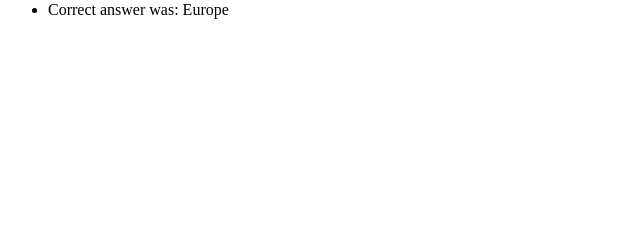
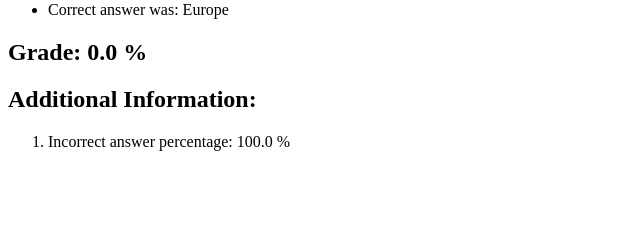
Before and after one commit to GGLozanov/iTester, a Flask app: page /test/1/grade in a window 1280 px wide. Shown: the part 336-576 px from the top of the page, without its empty margins (0-640 px from the left). Run offline with Flask 2, Linux system fonts and the light colour scheme; data comes from the database, SQL or seed files in the repository.

Commit message:
Test grading w/more info. Template bugged & gives incorrect answers.

```diff
--- a/adapter.py
+++ b/adapter.py
@@ -12,7 +12,7 @@ class Adapter:
 		print(rows)
 		for row in rows:
 			row[2] = answers[row[0] - 1]
-			# set the answers to the answer element in each question (find the apt answer by id -1 index)
+			# set the answers to the answer element in each question (find the apt answer by id - 1 index)
 
 		return rows
 
--- a/main.py
+++ b/main.py
@@ -76,9 +76,11 @@ def show_test(id):
 
 @app.route('/test/<int:id>/grade', methods=['GET'])
 def grade_test(id):
+	global answers
 	test = Test.find(id)
 	test.set_answers(answers)
 	test.check_test()
+	answers = []
 	return render_template('test_grade.html', test=test)
 
 if __name__ == '__main__':
--- a/templates/test_grade.html
+++ b/templates/test_grade.html
@@ -7,3 +7,10 @@
 		<li>Correct answer was: {{ question.correct_answer }}</li>
 	</ul>
 {% endfor %}
+
+<h2>Grade: {{ test.count_correct() }} % </h2>
+
+<h2>Additional Information:</h2>
+<ol>
+	<li>Incorrect answer percentage: {{ test.count_incorrect() }} % </li>
+</ol>
--- a/test.py
+++ b/test.py
@@ -22,6 +22,12 @@ class Test:
 		for question in self.questions:
 			question.set_answer(answers[self.questions.index(question)])
 			# set answer of question to one given (will be garnered through requests and made into list)
+
+	def count_correct(self):
+		return (self.correct_answers.count("Correct") / len(self.correct_answers)) * 100
+
+	def count_incorrect(self):
+		return (self.correct_answers.count("Incorrect") / len(self.correct_answers)) * 100
 
 	def create(self):
 		with DB() as database:
```
